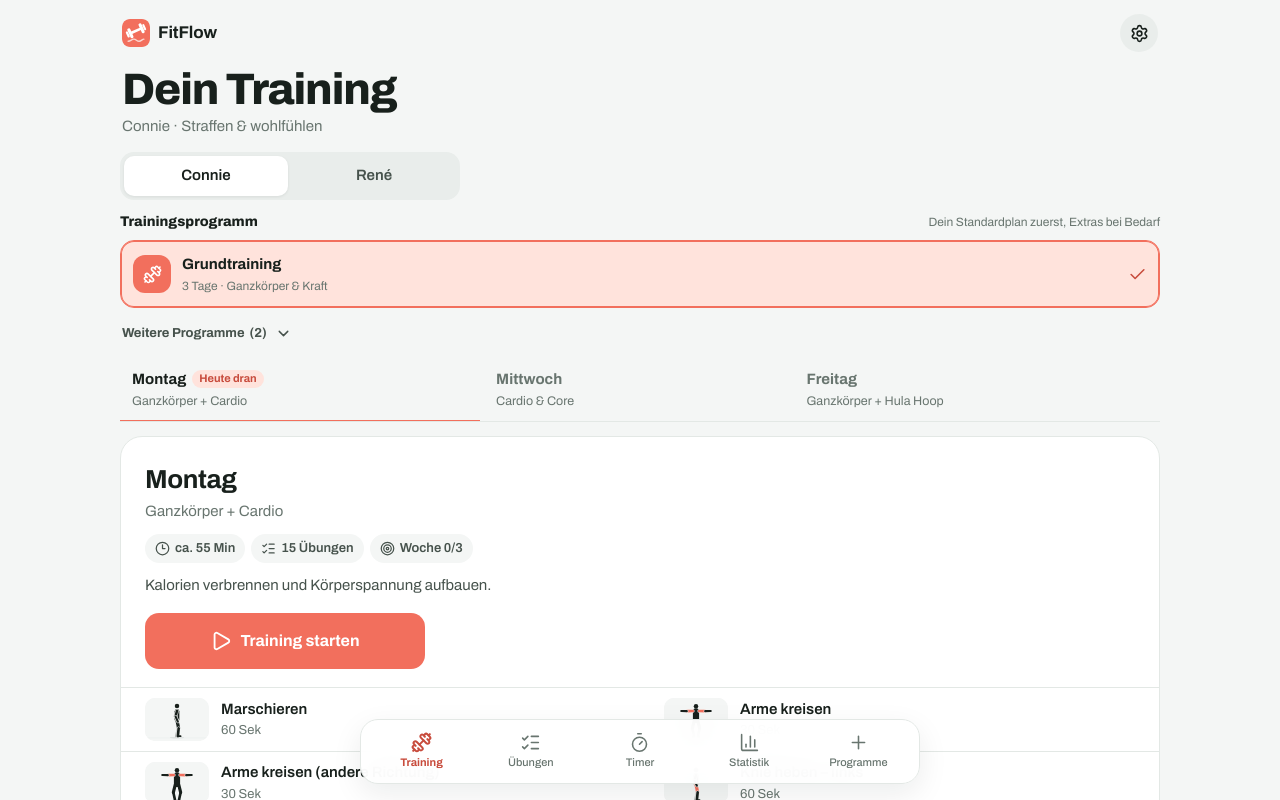
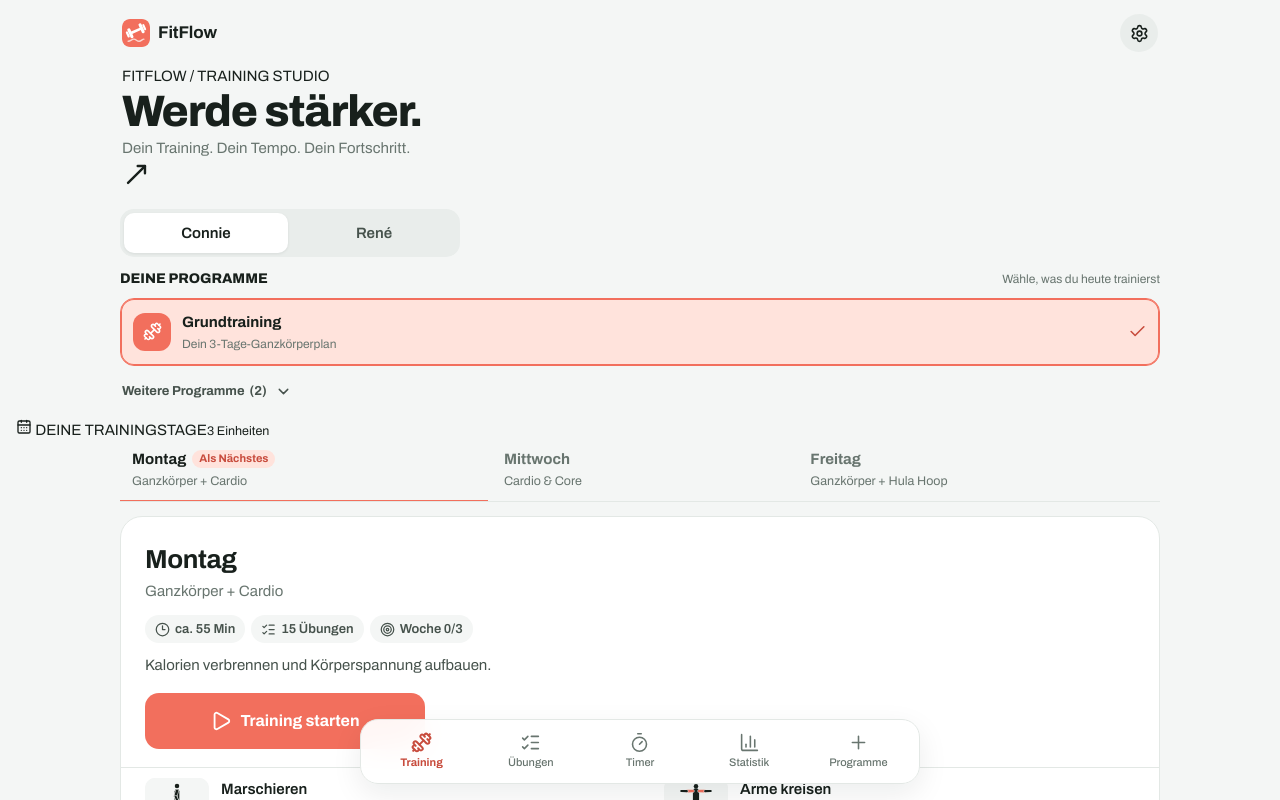
Before and after one commit to Deathcrusher/Fitness-App, a React (Vite) app: page / in a window 1280 px wide. Shown: the top 800 px of the page. Built offline with nearby package versions, Linux system fonts and the light colour scheme.

Commit message:
Redesign FitFlow training header, program cards and day selector

```diff
--- a/src/components/ProgramPicker.jsx
+++ b/src/components/ProgramPicker.jsx
@@ -1,7 +1,7 @@
 import React, { useEffect, useState } from 'react'
-import { ChevronDown, ChevronUp, Dumbbell, Plus, Sparkles, Check } from 'lucide-react'
+import { ChevronDown, ChevronUp, Dumbbell, Plus, Sparkles, Check, MoveUpRight, CalendarDays } from 'lucide-react'
 
-// Primary training is always visible. Optional and custom workouts never crowd out the weekly plan.
+// The program and day selectors only appear on the actual workout screen.
 export default function ProgramPicker({ plan, person, owner, builtinEntries, customEntries, dayIndex, dueDay, onPerson, onNewProgram, onDay }) {
   const specialEntries = customEntries.filter(([key, item]) =>
     key === 'chat-arm-special-20261122' || item.name === 'Arme Spezial')
@@ -10,16 +10,22 @@ export default function ProgramPicker({ plan, person, owner, builtinEntries, cus
 
   useEffect(() => {
     if (otherEntries.some(([key]) => key === person)) setShowOthers(true)
-  }, [person]) // Keep the expanded section visible when a custom program is selected.
+  }, [person])
 
   return (
     <>
-      <header className="pageHead">
-        <h1>Dein Training</h1>
-        <p>{plan.name} · {plan.title}</p>
+      <header className="pageHead ffPageHead">
+        <div className="ffPageEyebrow"><span className="ffEyebrowDot" /> FITFLOW / TRAINING STUDIO</div>
+        <div className="ffPageTitleRow">
+          <div>
+            <h1>Werde <span>stärker.</span></h1>
+            <p>Dein Training. Dein Tempo. Dein Fortschritt.</p>
+          </div>
+          <span className="ffPageCorner" aria-hidden="true"><MoveUpRight size={29} /></span>
+        </div>
       </header>
 
-      <div className="segmented personSeg" role="tablist" aria-label="Person wählen">
+      <div className="segmented personSeg ffPersonSeg" role="tablist" aria-label="Person wählen">
         {builtinEntries.map(([key, item]) => (
           <button key={key} role="tab" aria-selected={owner === key} className={owner === key ? 'active' : ''} onClick={() => onPerson(key)}>
             {item.name}
@@ -29,14 +35,14 @@ export default function ProgramPicker({ plan, person, owner, builtinEntries, cus
 
       <section className="ffProgramPicker" aria-label="Trainingsprogramm auswählen">
         <div className="ffProgramHeading">
-          <strong>Trainingsprogramm</strong>
-          <span>Dein Standardplan zuerst, Extras bei Bedarf</span>
+          <strong>DEINE PROGRAMME</strong>
+          <span>Wähle, was du heute trainierst</span>
         </div>
         <div className="ffProgramChoices">
           <button type="button" className={`ffProgramOption${plan.builtin ? ' active' : ''}`}
             onClick={() => onPerson(owner)} aria-pressed={Boolean(plan.builtin)}>
             <span className="ffProgramIcon"><Dumbbell size={19} /></span>
-            <span className="ffProgramText"><strong>Grundtraining</strong><small>3 Tage · Ganzkörper & Kraft</small></span>
+            <span className="ffProgramText"><strong>Grundtraining</strong><small>Dein 3-Tage-Ganzkörperplan</small></span>
             {plan.builtin && <Check className="ffProgramCheck" size={19} />}
           </button>
           {specialEntries.map(([key, item]) => (
@@ -69,11 +75,12 @@ export default function ProgramPicker({ plan, person, owner, builtinEntries, cus
         </div>
       </section>
 
+      <div className="ffDayHeader"><span><CalendarDays size={16} /> DEINE TRAININGSTAGE</span><small>{plan.days.length} {plan.days.length === 1 ? 'Einheit' : 'Einheiten'}</small></div>
       <nav className="dayTabsRail" aria-label="Trainingstag wählen">
         {plan.days.map((item, index) => (
           <button key={`${item.title}-${index}`} className={dayIndex === index ? 'active' : ''}
             onClick={() => onDay(index)} aria-current={dayIndex === index ? 'page' : undefined}>
-            <strong>{item.title}{plan.builtin && dueDay === index && <em className="dueBadge">Heute dran</em>}</strong>
+            <strong>{item.title}{plan.builtin && dueDay === index && <em className="dueBadge">Als Nächstes</em>}</strong>
             <span>{item.focus}</span>
           </button>
         ))}
```
